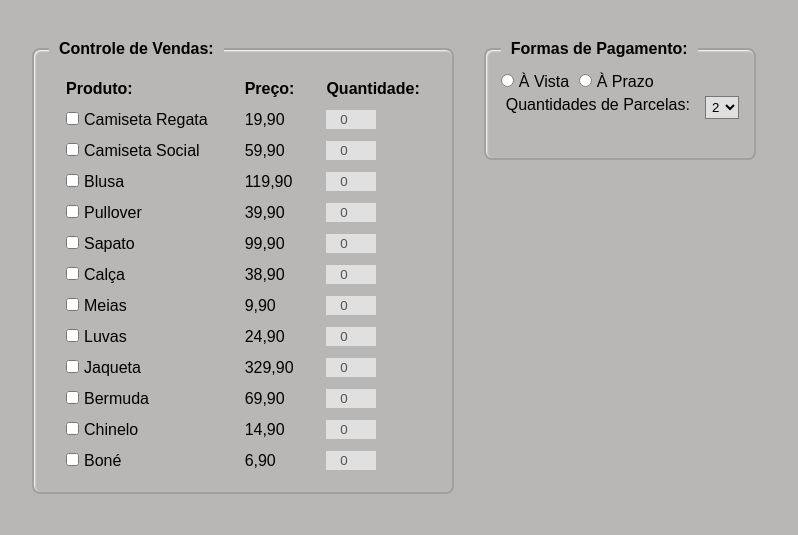
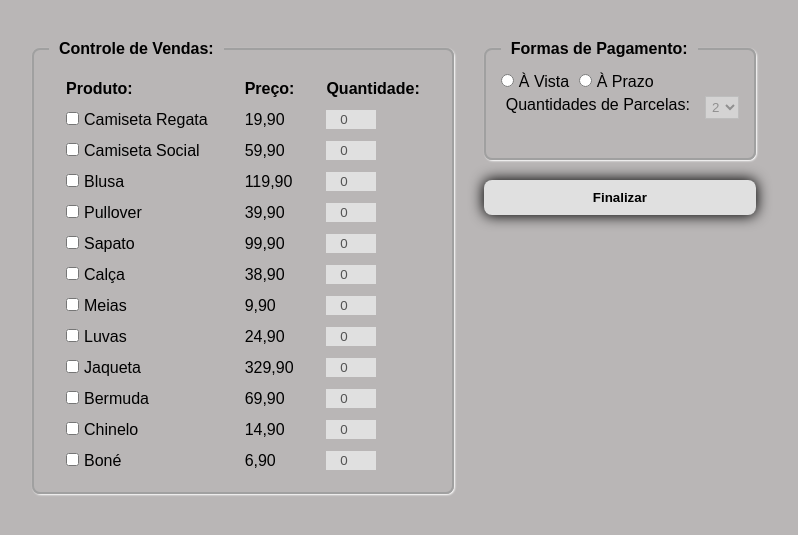
Before and after one commit to 1x-joka/PROJETO_WEB, a PHP site: page /pagina02.html in a window 1280 px wide. Shown: the top 535 px of the page, without its empty margins (8-806 px from the left). Run offline with PHP 8.4, Linux system fonts and the light colour scheme.

Commit message:
Alteração

```diff
--- a/Projeto Controle de Vendas/pagina02.html
+++ b/Projeto Controle de Vendas/pagina02.html
@@ -6,24 +6,81 @@
     <title>Controle de Vendas</title>
     <link rel="stylesheet" href="style.css">
     <script>
-        function habilitar(checkbox) {
-            let linha = checkbox.closest("tr") // Procurando qual tr o checkbox foi clicado
-            let verificacao = linha.querySelector("input[type='number']") // Procura o campo dentro dessa linha
+    let gerenciarParcelas = () => {
+        let aPrazo = document.getElementById("prazo").checked; // Usa-se ".checked" para saber se ta selecionado ou para marcar ou desmarcar no js
+        let select = document.querySelector("select");
+
+        if (aPrazo) {
+            select.disabled = false;
+            select.focus();
+        } else {
+            select.disabled = true;
+            select.value = "2";
+        }
+    };
+
+    let habilitar = (checkbox) => {
+        let linha = checkbox.closest("tr"); // Olha para o checkbox e pergunta se ele é um tr, se sim, para ali, se não, ele vai verificando com os ancestrais acima até achar um tr
+        let verificacao = linha.querySelector("input[type='number']"); // Procura não no documento todo, mas apenas na respectiva linha
 
         if (checkbox.checked) {
             verificacao.disabled = false;
-                verificaco.focus()
-            }
-            else {
+            verificacao.value = 1;
+            verificacao.focus();
+        } else {
             verificacao.disabled = true;
             verificacao.value = 0;
         }
+    };
+
+    let calcularTotal = () => {
+        let linhas = document.querySelectorAll("tbody tr"); // querySelectorAll pega todas as linhas que existem e coloca em uma lista; tbody tr = entra no tbody e pega todas as tr que tiver la dentro
+        let resultado = document.getElementById("resultado2");
+        let totalBruto = 0;
+
+        linhas.forEach(linha => { // Para cada linha da lista...
+            let check = linha.querySelector("input[type='checkbox']");
+            let qtd = linha.querySelector("input[type='number']").value;
+            let preco = parseFloat(linha.querySelector(".preco").innerText.replace(',', '.'));
+
+            if (check.checked) {
+                totalBruto += preco * parseInt(qtd);
             }
+        });
+
+    let aVista = document.getElementById("vista").checked;
+    let aPrazo = document.getElementById("prazo").checked;
+    let numParcelas = parseInt(document.querySelector("select").value);
+
+    if (totalBruto === 0) {
+        resultado.innerHTML = "<span style='color: red'>Selecione um produto!</span>";
+        return;
+    }
+
+    if (!aVista && !aPrazo) {
+        resultado.innerHTML = "<span style='color: red;'>Selecione a forma de pagamento!</span>";
+        return;
+    }
+
+    if (aVista) {
+        let resultadoFinal = totalBruto * 0.915;
+        resultado.innerHTML = `Total à vista: <strong>R$ ${resultadoFinal.toFixed(2)}</strong>`;
+    } else {
+        let taxa = (totalBruto * 0.06) + (6.90 * numParcelas);
+        let totalComTaxa = totalBruto + taxa;
+        let valorParcela = totalComTaxa / numParcelas;
+
+        if (valorParcela < 10) {
+            resultado.innerHTML = `<span style='color: red;'>ERRO: Parcela de R$ ${valorParcela.toFixed(2)} é inferior a R$10,00</span>`;
+        } else {
+            resultado.innerHTML = `Total Parcelado: <strong>R$ ${totalComTaxa.toFixed(2)}</strong> (${numParcelas}x de R$ ${valorParcela.toFixed(2)})`;
+        }
+    }
+};
     </script>
 </head>
 <body>
     <div class="container">
-
         <fieldset class="vendas">
             <legend>Controle de Vendas:</legend>
             <table>
@@ -98,24 +155,26 @@
             </table>
         </fieldset>
 
+        <div class="container2">
             <fieldset class="pagamento">
                 <legend>Formas de Pagamento:</legend>
                 <div class="metodos">
-                <input type="radio" name="pagamento" id="vista"><label for="vista">À Vista</label>
-                <input type="radio" name="pagamento" id="prazo"><label for="prazo">À Prazo</label>
+                    <input type="radio" name="pagamento" id="vista" onclick="gerenciarParcelas()"><label for="vista">À Vista</label>
+                    <input type="radio" name="pagamento" id="prazo" onclick="gerenciarParcelas()"><label for="prazo">À Prazo</label>
                 </div>
-
                 <div class="parcelas">
                     <label>Quantidades de Parcelas:</label>
-                <select>
-                    <option value="1">1</option>
-                    <option value="2" selected>2</option>
+                    <select disabled>
+                        <option value="2">2</option>
                         <option value="3">3</option>
                         <option value="4">4</option>
                         <option value="5">5</option>
                     </select>
                 </div>
             </fieldset>
+            <button onclick="calcularTotal()">Finalizar</button>
+            <div id="resultado"><p id="resultado2"></p></div>
+        </div>
     </div>
 </body>
 </html>
--- a/Projeto Controle de Vendas/style.css
+++ b/Projeto Controle de Vendas/style.css
@@ -1,9 +1,15 @@
 * {
     box-sizing: border-box;
-    margin: 0;
-    padding: 0;
+    margin: 0px;
+    padding: 0px;
     font-family: Arial, sans-serif;
-    background-color: rgb(185, 182, 182);
+    background-color: var(--background);
+}
+
+:root {
+    --background: rgb(185, 182, 182);
+    --container: #a0a0a0;
+    --input: #e0e0e0;
 }
 
 body {
@@ -17,10 +23,10 @@ body {
 }
 
 fieldset {
-    border: 2px solid #a0a0a0;
+    border: 2px solid var(--container);
     border-radius: 8px;
     padding: 15px;
-    box-shadow: inset 1px 1px 2px white;
+    box-shadow: 1px 1px 2px white;
 }
 
 legend {
@@ -40,7 +46,7 @@ th, td {
 
 input[type="number"] {
     width: 50px;
-    background-color: #e0e0e0;
+    background-color: var(--input);
     border: 1px solid transparent;
     padding: 1px;
     text-align: center;
@@ -59,10 +65,31 @@ input[type="number"] {
 
 select {
     padding: 2px;
-    background-color: #e0e0e0;
+    background-color: var(--input);
 }
 
 label {
     padding: 5px;
     margin-bottom: 5px;
 }
+
+button {
+    padding: 10px;
+    background-color: var(--input);
+    cursor: pointer;
+    border: transparent;
+    border-radius: 8px;
+    font-weight: bold;
+    box-shadow: 0px 0px 14px 1px black;
+}
+
+button:hover {
+    transform: scale(1.03);
+    transition: .4s
+}
+
+.container2 {
+    display: flex;
+    flex-direction: column;
+    gap: 20px;
+}
```
Lines whose indentation alone changed are shown as unchanged.
